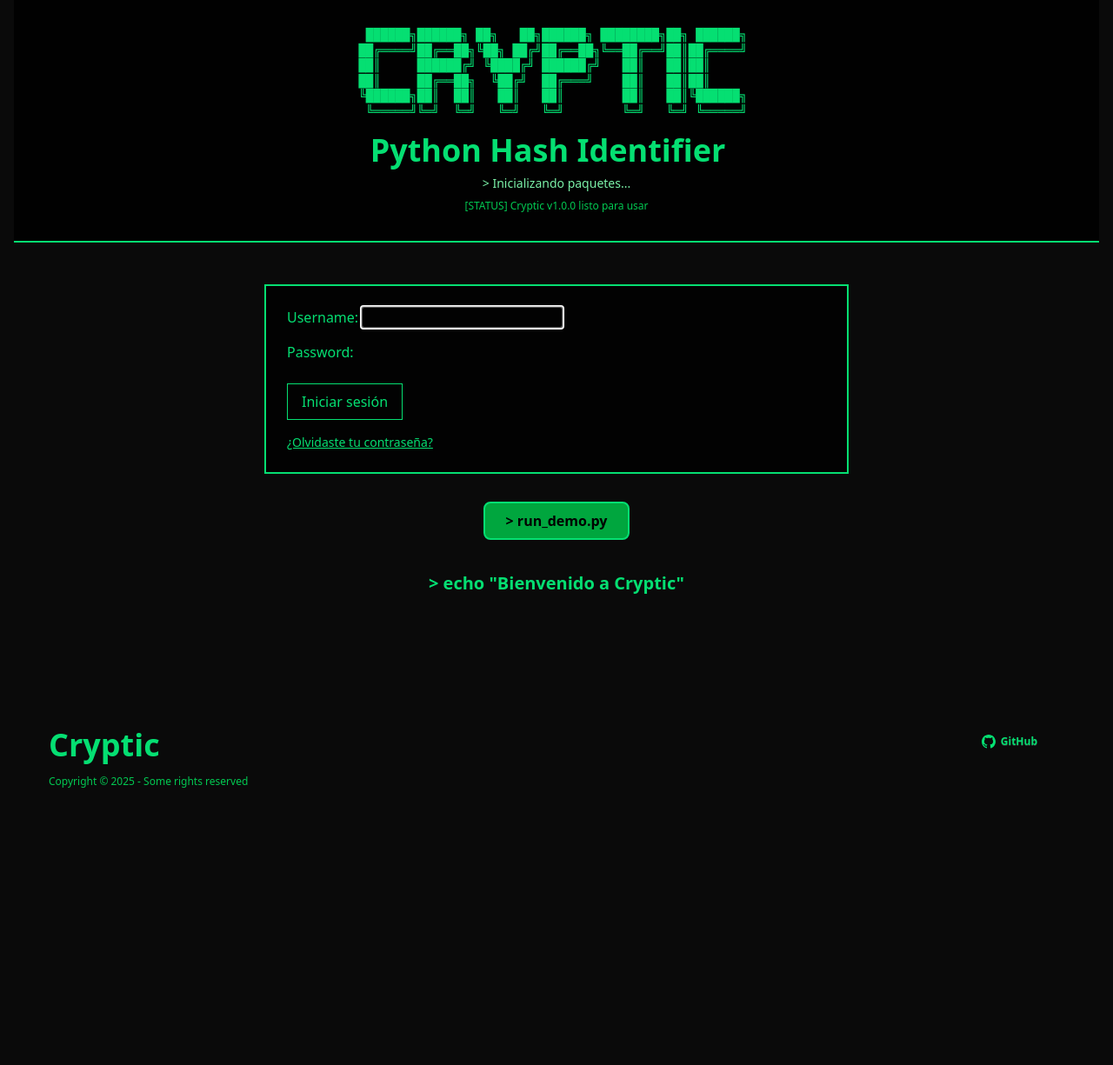
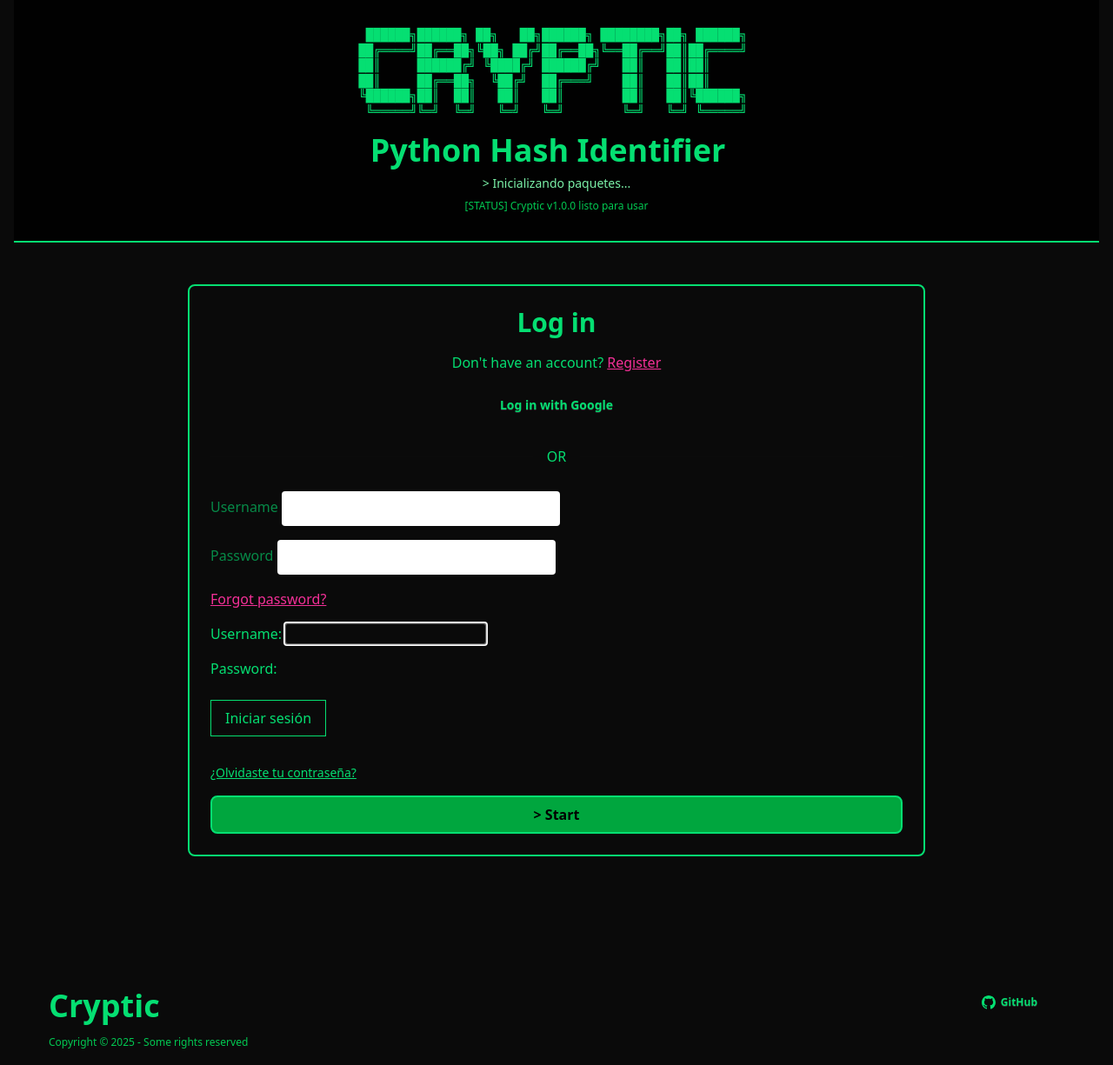
Before and after one commit to Dxnale/cryptic-demo, a Django app: page /accounts/login/ in a window 1280 px wide. Shown: the top 1225 px of the page at 87% size. Before the commit the page ends 906 px from the top, so only its background shows below. Run offline with Django 5.2, Linux system fonts and the light colour scheme; style sheets or scripts are compiled from the project's sources.

Commit message:
Improve login

```diff
--- a/demoproject/templates/includes/button.html
+++ b/demoproject/templates/includes/button.html
@@ -1 +1,3 @@
-<button class="rounded-box bg-green-600 hover:bg-green-500 text-black font-mono font-bold px-6 py-2 border-2 border-green-400 transition-all duration-200 hover:shadow-lg hover:shadow-green-400/50">{{ text }}</button>
+<button class="rounded-box bg-green-600 hover:bg-green-500 text-black font-mono font-bold px-6 py-2 border-2 border-green-400 transition-all duration-200 hover:shadow-lg hover:shadow-green-400/50">
+    <a href="{% url 'login' %}">{{ text }}</a>
+</button>
--- a/demoproject/templates/layout.html
+++ b/demoproject/templates/layout.html
@@ -10,7 +10,7 @@
         {% include "includes/index_style.html" %}
 </head>
 <body class="min-h-screen terminal-bg text-green-400 px-4">
-         <header class="border-b-2 border-green-400 bg-black/90">
+    <header class="border-b-2 border-green-400 bg-black/90">
         <div class="max-w-4xl mx-auto px-6 py-8">
             <div class="text-center font-mono">
                 {% include "includes/ascii.html" %}
--- a/demoproject/templates/registration/login.html
+++ b/demoproject/templates/registration/login.html
@@ -1,33 +1,39 @@
-<!DOCTYPE html>
-{% load static %}
-<html lang="en">
-    <head>
-        <meta charset="UTF-8">
-        <meta name="viewport" content="width=device-width, initial-scale=1.0">
-        <title>Terminal Blog</title>
-        {% load static %}
-        <link href="{% static 'css/output.css' %}" rel="stylesheet" type="text/css" />
-        {% include "includes/index_style.html" %}
-</head>
-<body class="min-h-screen terminal-bg text-green-400 px-4">
-    <header class="border-b-2 border-green-400 bg-black/90">
-        <div class="max-w-4xl mx-auto px-6 py-8">
-            <div class="text-center font-mono">
-                {% include "includes/ascii.html" %}
-                <h1 class="font-mono text-2xl md:text-4xl font-bold text-green-400 mb-2 glitch">
-                    Python Hash Identifier<span class="blink-cursor bg-green-400 w-3 h-5 inline-block ml-1"/>
-                </h1>
-                <p class="font-mono text-sm text-green-300">&gt; Inicializando paquetes...</p>
-                <p class="font-mono text-xs text-green-500 mt-2">[STATUS] Cryptic v1.0.0 listo para usar</p>
+{% extends "layout.html" %}
+{% block title %}Login{% endblock %}
+{% block content %}
+<div class="mb-16 flex flex-col gap-4 rounded-box border-2 border-green-400 p-6 mb-8">
+     <h1 class="text-3xl font-bold self-center">Log in</h1>
+
+     <span class="self-center">
+         Don't have an account?
+         <a class="link link-secondary">Register</a>
+     </span>
+
+     <a class="btn btn-ghost font-mono rounded-box px-6 py-2 hover:border-green-400 transition-all duration-300 hover:shadow-lg hover:shadow-green-400/30">
+         Log in with Google
+     </a>
+
+     <div class="divider">OR</div>
+
+     <label class="form-control">
+         <div class="label">
+             <span class="label-text">Username</span>
          </div>
+
+         <input class="input input-bordered" />
+     </label>
+
+     <label class="form-control">
+         <div class="label">
+             <span class="label-text">Password</span>
          </div>
-    </header>
+         <input type="password" class="input input-bordered" />
+     </label>
 
-    <main class="max-w-4xl mx-auto px-6 py-12 font-mono">
-        <!-- About Section -->
-        <section class="mb-16">
-            <div class="max-w-2xl mx-auto">
-                <div class="bg-black/80 border-2 border-green-400 p-6 mb-8">
+     <label class="form-control">
+          <a class="label-text link link-secondary">Forgot password?</a>
+     </label>
+
      {% if form.non_field_errors %}
             <div class="text-red-400 mb-4">
                 {{ form.non_field_errors }}
@@ -46,18 +52,6 @@
         <div class="mt-4 text-sm">
             <a href="{% url 'password_reset' %}" class="underline">¿Olvidaste tu contraseña?</a>
         </div>
+     {% include "includes/button.html" with text="&gt; Start" %}
 </div>
-                <div class="text-center">
-                    {% include "includes/button.html" with text="&gt; run_demo.py" %}
-                    <section>
-                        <h2 class="font-mono text-xl font-bold text-green-400 mb-8 text-center my-9">
-                            &gt; echo "Bienvenido a Cryptic"
-                        </h2>
-                    </section>
-                </div>
-            </div>
-        </section>
-    </main>
-    {% include "includes/footer.html" %}
-</body>
-</html>
+{% endblock %}
```
Also changed, not shown: demoproject/templates/index.html (+6 -34 lines), demoproject/templates/login.html (deleted, +0 -38 lines), demoproject/demoproject/views.py (line endings or trailing spaces). Lines whose indentation alone changed are shown as unchanged.
